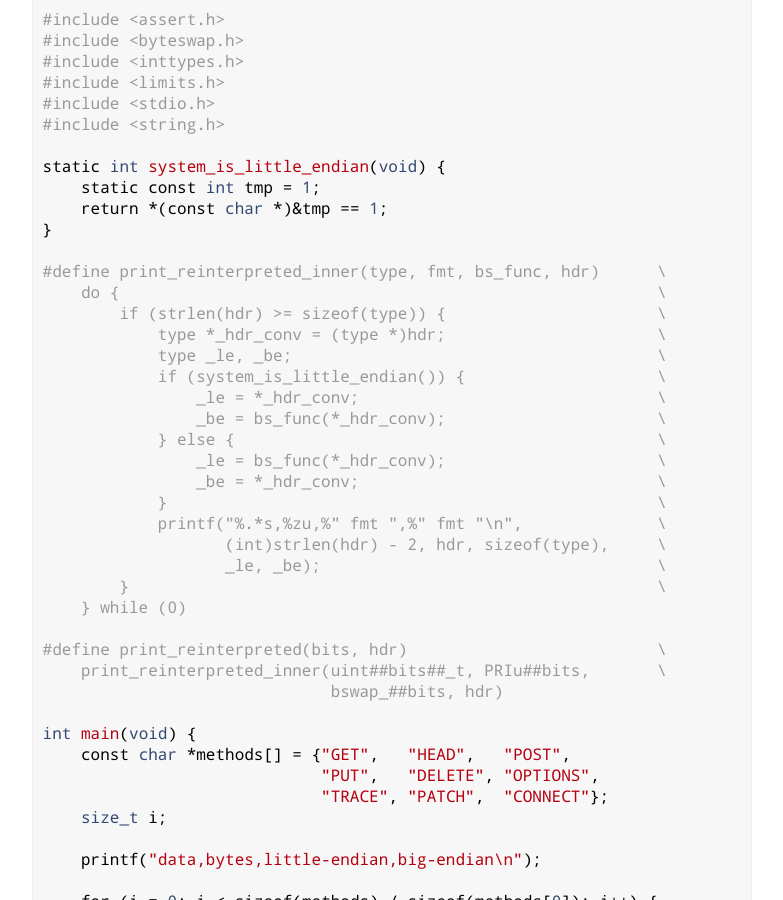
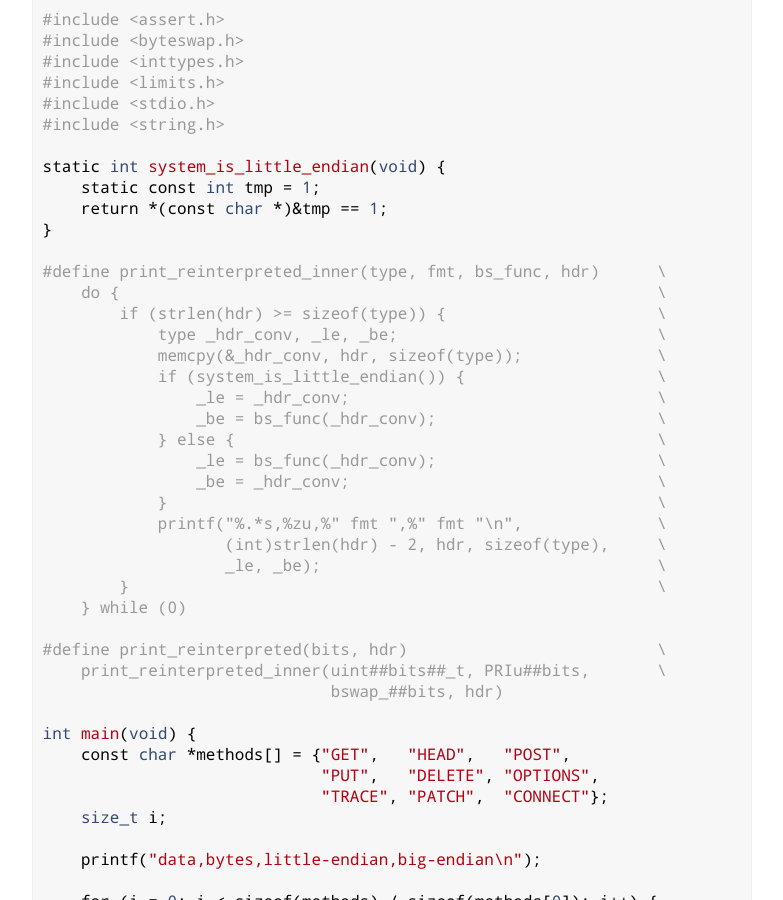
Before and after one commit to cdown/chrisdown.name, a Jekyll site: the page built from _posts/2020-01-13-1195725856-and-friends-the-origins-of-mysterious-numbers.md, in a window 1280 px wide and 900 px high, scrolled down 2053 px. Shown: the whole window, without its empty margins (248-1031 px from the left). Built offline with Jekyll 4.4.1, drawn with Linux system fonts in a browser that asks for light colours.

Commit message:
1195725856 post: Read header bytes via memcpy to avoid UB
Casting char hdr[] to a uintNN_t pointer and dereferencing violates
strict aliasing and assumes alignment the char array doesn't guarantee
(alignof(char[16]) is 1, uint64_t needs 8). In practice not a massive
problem, but.

```diff
--- a/_posts/2020-01-13-1195725856-and-friends-the-origins-of-mysterious-numbers.md
+++ b/_posts/2020-01-13-1195725856-and-friends-the-origins-of-mysterious-numbers.md
@@ -128,14 +128,14 @@ static int system_is_little_endian(void) {
 #define print_reinterpreted_inner(type, fmt, bs_func, hdr)      \
     do {                                                        \
         if (strlen(hdr) >= sizeof(type)) {                      \
-            type *_hdr_conv = (type *)hdr;                      \
-            type _le, _be;                                      \
+            type _hdr_conv, _le, _be;                           \
+            memcpy(&_hdr_conv, hdr, sizeof(type));              \
             if (system_is_little_endian()) {                    \
-                _le = *_hdr_conv;                               \
-                _be = bs_func(*_hdr_conv);                      \
+                _le = _hdr_conv;                                \
+                _be = bs_func(_hdr_conv);                       \
             } else {                                            \
-                _le = bs_func(*_hdr_conv);                      \
-                _be = *_hdr_conv;                               \
+                _le = bs_func(_hdr_conv);                       \
+                _be = _hdr_conv;                                \
             }                                                   \
             printf("%.*s,%zu,%" fmt ",%" fmt "\n",              \
                    (int)strlen(hdr) - 2, hdr, sizeof(type),     \
```
